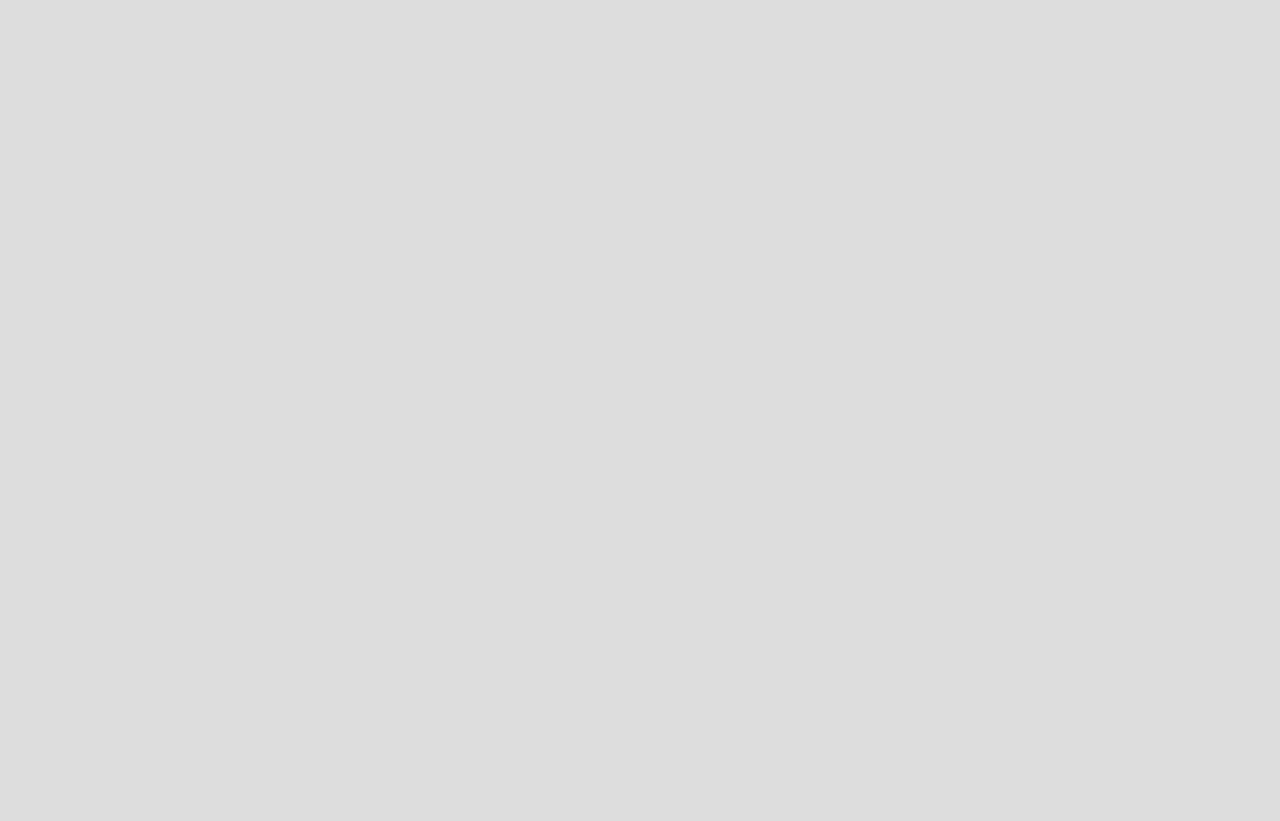
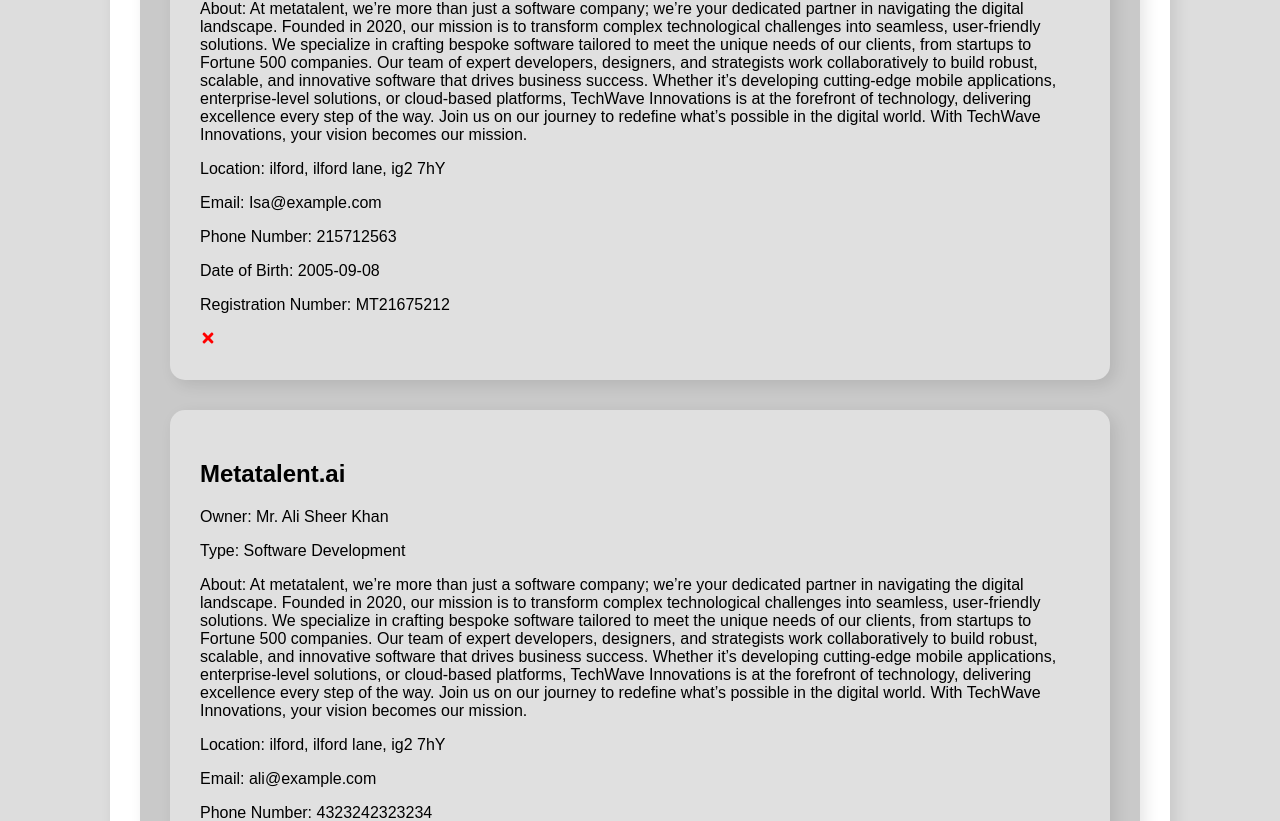
Before and after one commit to macha123321/Business-SignUp, a React (Create React App) app: page /Admin in a window 1280 px wide. Shown: the part 1539-2360 px from the top of the page. Before the commit the page ends 1511 px from the top, so only its background shows below. Built offline with nearby package versions, Linux system fonts and the light colour scheme; data requests are answered from the project's data file; a web font is replaced by a local one.

Commit message:
ADDED A IS NOT TEXT

```diff
--- a/db.json
+++ b/db.json
@@ -41,6 +41,48 @@
       "postCode": "ig2 7hY",
       "ID": "C:\\fakepath\\Screenshot 2024-06-27 095229.png",
       "certificate": "C:\\fakepath\\Screenshot 2024-06-26 122254.png"
+    },
+    {
+      "id": "349724a6-84d0-4d26-8079-808d8c748c19",
+      "email": "Isa@example.com",
+      "password": "password",
+      "phone": "215712563",
+      "DOB": "2005-09-08",
+      "fname": "Isa",
+      "lname": "Javad",
+      "gender": "Male",
+      "btype": "Software Development",
+      "registered": "Yes",
+      "bname": "Metatalent.ai",
+      "regNum": "MT21675212",
+      "about": "At metatalent, we’re more than just a software company; we’re your dedicated partner in navigating the digital landscape. Founded in 2020, our mission is to transform complex technological challenges into seamless, user-friendly solutions. We specialize in crafting bespoke software tailored to meet the unique needs of our clients, from startups to Fortune 500 companies.  Our team of expert developers, designers, and strategists work collaboratively to build robust, scalable, and innovative software that drives business success. Whether it’s developing cutting-edge mobile applications, enterprise-level solutions, or cloud-based platforms, TechWave Innovations is at the forefront of technology, delivering excellence every step of the way.  Join us on our journey to redefine what’s possible in the digital world. With TechWave Innovations, your vision becomes our mission.",
+      "treatment": "Custom Software Development: Tailored solutions to address unique business needs, from mobile apps to enterprise-level systems.  Cloud Solutions: Secure, scalable cloud infrastructure and services to enhance business agility and efficiency.  UI/UX Design: Intuitive and engaging user experiences crafted to boost user satisfaction and retention.  Data Analytics: Advanced analytics and big data solutions to drive informed decision-making and uncover valuable insights.  Cybersecurity: Comprehensive security services to protect data and systems from cyber threats.  IT Consulting: Expert guidance to optimize IT strategy, improve processes, and achieve technology goals.",
+      "based": "ilford",
+      "address": "ilford lane",
+      "postCode": "ig2 7hY",
+      "ID": "C:\\fakepath\\Screenshot 2024-06-25 114119.png",
+      "certificate": "C:\\fakepath\\Screenshot 2024-06-26 121759.png"
+    },
+    {
+      "id": "5c698dea-ce1d-49c5-9093-3c90a18f76a2",
+      "email": "ali@example.com",
+      "password": "password",
+      "phone": "4323242323234",
+      "DOB": "2002-07-08",
+      "fname": "Ali",
+      "lname": "Sheer Khan",
+      "gender": "Male",
+      "btype": "Software Development",
+      "registered": "Yes",
+      "bname": "Metatalent.ai",
+      "regNum": "MT21675212",
+      "about": "At metatalent, we’re more than just a software company; we’re your dedicated partner in navigating the digital landscape. Founded in 2020, our mission is to transform complex technological challenges into seamless, user-friendly solutions. We specialize in crafting bespoke software tailored to meet the unique needs of our clients, from startups to Fortune 500 companies.  Our team of expert developers, designers, and strategists work collaboratively to build robust, scalable, and innovative software that drives business success. Whether it’s developing cutting-edge mobile applications, enterprise-level solutions, or cloud-based platforms, TechWave Innovations is at the forefront of technology, delivering excellence every step of the way.  Join us on our journey to redefine what’s possible in the digital world. With TechWave Innovations, your vision becomes our mission.",
+      "treatment": "Custom Software Development: Tailored solutions to address unique business needs, from mobile apps to enterprise-level systems.  Cloud Solutions: Secure, scalable cloud infrastructure and services to enhance business agility and efficiency.  UI/UX Design: Intuitive and engaging user experiences crafted to boost user satisfaction and retention.  Data Analytics: Advanced analytics and big data solutions to drive informed decision-making and uncover valuable insights.  Cybersecurity: Comprehensive security services to protect data and systems from cyber threats.  IT Consulting: Expert guidance to optimize IT strategy, improve processes, and achieve technology goals.",
+      "based": "ilford",
+      "address": "ilford lane",
+      "postCode": "ig2 7hY",
+      "ID": "",
+      "certificate": ""
     }
   ]
 }
--- a/src/components/Admin_dashboard.jsx
+++ b/src/components/Admin_dashboard.jsx
@@ -13,24 +13,24 @@
     };
 
     fetchDetails();
-
   }, []);
 
   const deleteInfo = async (id) => {
     const res = await fetch(`http://localhost:5000/Details/${id}`, {
       method: 'DELETE',
-    })
+    });
 
     res.status === 200
       ? setDetails(details.filter((detail) => detail.id !== id))
-      : alert('Error Deleting This Information')
-  }
+      : alert('Error Deleting This Information');
+  };
 
   return (
     <>
       <h1>Administrator Dashboard</h1>
       <div className="admin-container">
-    {details.map((detail, index) => {
+        {details.length > 0 ? (
+          details.map((detail, index) => {
             let gen;
             if (detail.gender === 'Male') {
               gen = 'Mr';
@@ -55,7 +55,10 @@
                   onClick={() => deleteInfo(detail.id)} />
               </div>
             );
-      })}
+          })
+        ) : (
+          <h2>No Businesses Available</h2>
+        )}
       </div>
       <Link to='/'>Main Menu</Link>
     </>
```
Lines whose indentation alone changed are shown as unchanged.
